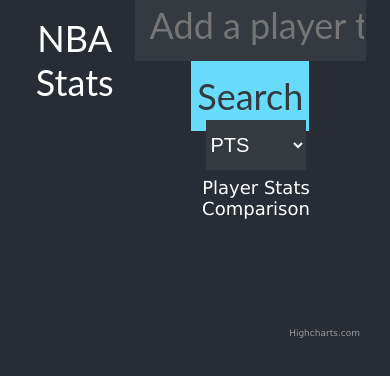
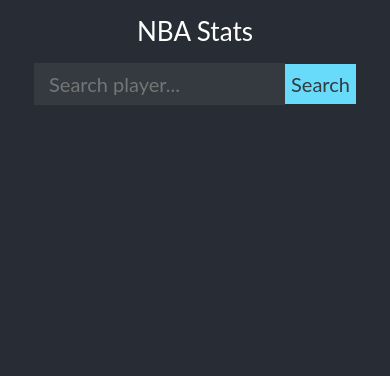
Before and after one commit to pjung16/nbaGraphQL, a React (Create React App) app in the folder client/: page / in a window 390 px wide. Shown: the top 376 px of the page. Built offline with nearby package versions, Linux system fonts and the light colour scheme.

Commit message:
added media queries to some components

```diff
--- a/client/src/App.css
+++ b/client/src/App.css
@@ -2,35 +2,5 @@
   text-align: center;
   font-family: Lato;
   background-color: #282C34;
-  height: 100vh;
+  min-height: 100vh;
 }
-
-.App-logo {
-  animation: App-logo-spin infinite 20s linear;
-  height: 40vmin;
-  pointer-events: none;
-}
-
-.App-header {
-  background-color: #282c34;
-  min-height: 100vh;
-  display: flex;
-  flex-direction: column;
-  align-items: center;
-  justify-content: center;
-  font-size: calc(10px + 2vmin);
-  color: white;
-}
-
-.App-link {
-  color: #61dafb;
-}
-
-@keyframes App-logo-spin {
-  from {
-    transform: rotate(0deg);
-  }
-  to {
-    transform: rotate(360deg);
-  }
-}
--- a/client/src/components/Graph/Graph.css
+++ b/client/src/components/Graph/Graph.css
@@ -1,3 +1,12 @@
 .graph-container {
   width: 65%;
+  height: 70vh;
 }
+
+@media only screen and (max-width: 950px) {
+  .graph-container {
+    margin: 30px 0;
+    width: 100%;
+    height: 100%;
+  }
+}
--- a/client/src/components/Graph/Graph.js
+++ b/client/src/components/Graph/Graph.js
@@ -17,12 +17,12 @@ function Graph({ graphOptions, players }) {
     { label: "TO", value: "turnover" },
   ]
 
-  return (
+  return Array.isArray(players) && players.length ?  (
     <div className="graph-container">
       <DropdownMenu items={menuItems} options={graphOptions} players={players} />
-      <HighchartsReact highcharts={Highcharts} options={graphOptions} />
+      <HighchartsReact highcharts={Highcharts} options={graphOptions} containerProps={{ style: { height: "100%" } }}/>
     </div>
-  );
+  ) : null;
 }
 
 export default Graph;
--- a/client/src/components/Header/Header.css
+++ b/client/src/components/Header/Header.css
@@ -8,3 +8,17 @@
   height: 120px;
   font-size: 36px;
 }
+
+@media only screen and (max-width: 950px) {
+  .header {
+    font-size: 26px;
+  }
+}
+
+@media only screen and (max-width: 600px) {
+  .header {
+    flex-direction: column;
+    align-items: center;
+    justify-content: space-evenly;
+  }
+}
--- a/client/src/components/Home/Home.css
+++ b/client/src/components/Home/Home.css
@@ -9,32 +9,8 @@
   margin: 0 auto;
 }
 
-.App-logo {
-  animation: App-logo-spin infinite 20s linear;
-  height: 40vmin;
-  pointer-events: none;
-}
-
-.App-header {
-  background-color: #282c34;
-  min-height: 100vh;
-  display: flex;
-  flex-direction: column;
-  align-items: center;
-  justify-content: center;
-  font-size: calc(10px + 2vmin);
-  color: white;
-}
-
-.App-link {
-  color: #61dafb;
-}
-
-@keyframes App-logo-spin {
-  from {
-    transform: rotate(0deg);
-  }
-  to {
-    transform: rotate(360deg);
+@media only screen and (max-width: 950px) {
+  .blocks-container {
+    flex-direction: column;
   }
 }
--- a/client/src/components/PlayerStats/PlayerStats.css
+++ b/client/src/components/PlayerStats/PlayerStats.css
@@ -58,3 +58,9 @@
 .w-19 {
   width: 19%;
 }
+
+@media only screen and (max-width: 950px) {
+  .player-stat-block {
+    width: 85vw;
+  }
+}
--- a/client/src/components/PlayerStatsBlock/PlayerStatsBlock.css
+++ b/client/src/components/PlayerStatsBlock/PlayerStatsBlock.css
@@ -2,4 +2,14 @@
   width: 32%;
   overflow-y: scroll;
   height: 80vh;
+  display: flex;
+  flex-direction: column;
+  align-items: center;
 }
+
+@media only screen and (max-width: 950px) {
+  .player-stats-block {
+    width: 100%;
+    height: 50vh;
+  }
+}
--- a/client/src/components/PlayerStatsBlock/PlayerStatsBlock.js
+++ b/client/src/components/PlayerStatsBlock/PlayerStatsBlock.js
@@ -5,7 +5,7 @@ import './PlayerStatsBlock.css';
 function PlayerStatsBlock({ players }) {
   console.log(players);
 
-  const colors = ['#67DBF9', '#00E680', '#A722E5', '#FF4848', '#FF8413'];
+  const colors = ['#67DBF9', '#00E680', '#A722E5', '#FF4848', '#FF8413', '#FFEB38'];
 
   return (
     <div className="player-stats-block">
--- a/client/src/components/SearchBar/SearchBar.css
+++ b/client/src/components/SearchBar/SearchBar.css
@@ -28,16 +28,33 @@ label {
 
 .dropdown {
   position: absolute;
-  border: #ffffff 1px solid;
-  width: 865px;
+  width: calc(55vw + 15px);
   z-index: 1;
 }
 
 .dropdown-item {
   height: 70px;
-  border-top: #ffffff 1px solid;
+  border-top: #454d55 2px solid;
   background-color: #343A40;
   display: flex;
-  justify-content: center;
+  justify-content: flex-start;
   align-items: center;
+  padding-left: 15px;
 }
+
+@media only screen and (max-width: 950px) {
+  .search-field {
+    height: 40px;
+    font-size: 20px;
+  }
+  .add-button {
+    height: 40px;
+    font-size: 20px;
+  }
+}
+
+@media only screen and (max-width: 600px) {
+  .search-field {
+    width: 60vw;
+  }
+}
--- a/client/src/components/SearchBar/SearchBar.js
+++ b/client/src/components/SearchBar/SearchBar.js
@@ -118,7 +118,7 @@ class SearchBar extends Component {
               type={'text'}
               value={this.state.search}
               onChange={this.handleSearchChange}
-              placeholder={'Add a player to compare...'}
+              placeholder={'Search player...'}
               className="search-field"
             />
           </label>
--- a/client/src/reducers/graphReducer.js
+++ b/client/src/reducers/graphReducer.js
@@ -1,7 +1,7 @@
 import initialState from './initialState';
 
 export default function graphReducer(state = initialState.graphOptions, action) {
-  const colors = ['#67DBF9', '#00E680', '#A722E5', '#FF4848', '#FF8413'];
+  const colors = ['#67DBF9', '#00E680', '#A722E5', '#FF4848', '#FF8413', '#FFEB38'];
 
   switch (action.type) {
     case 'CHANGE_GRAPH_DATATYPE':
--- a/client/src/reducers/initialState.js
+++ b/client/src/reducers/initialState.js
@@ -5,7 +5,6 @@ export default {
     chart: {
       backgroundColor: '#282C34',
       type: 'line',
-      height: '75%'
     },
 
     title: {
```
